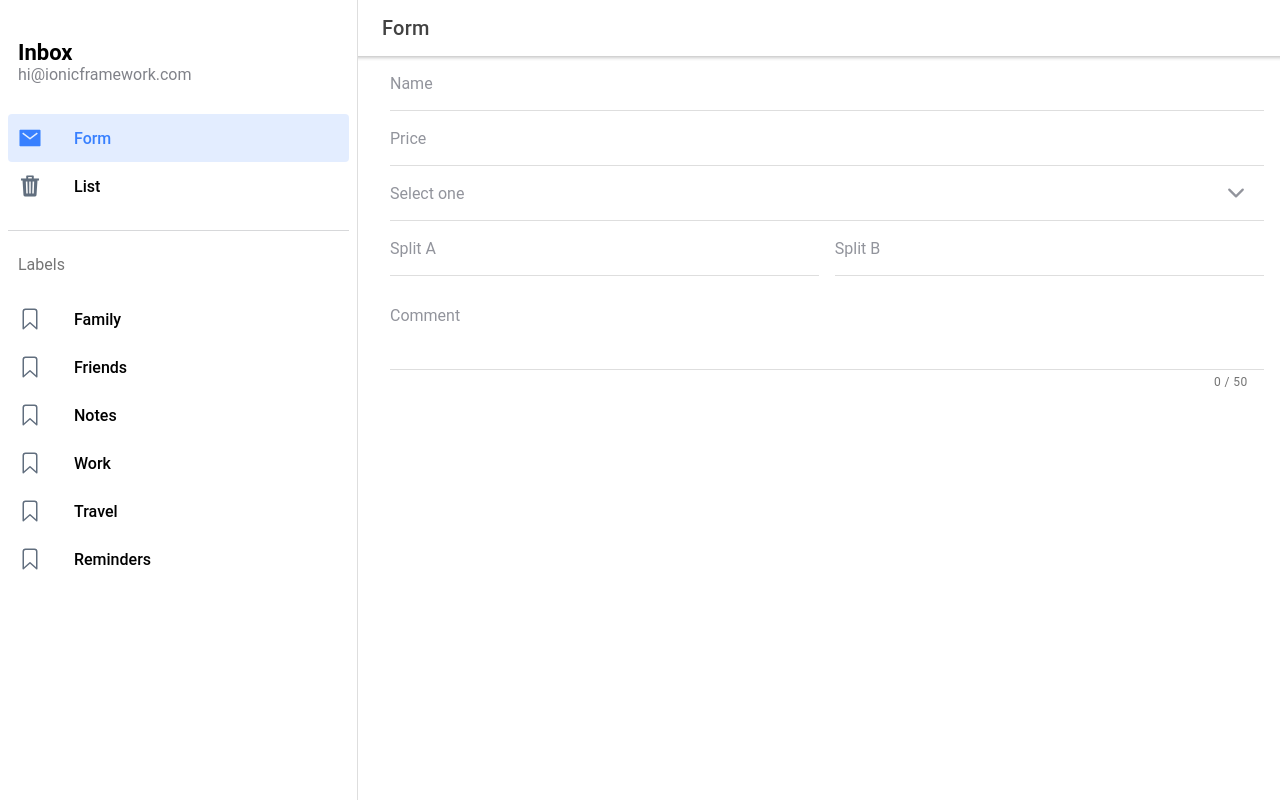
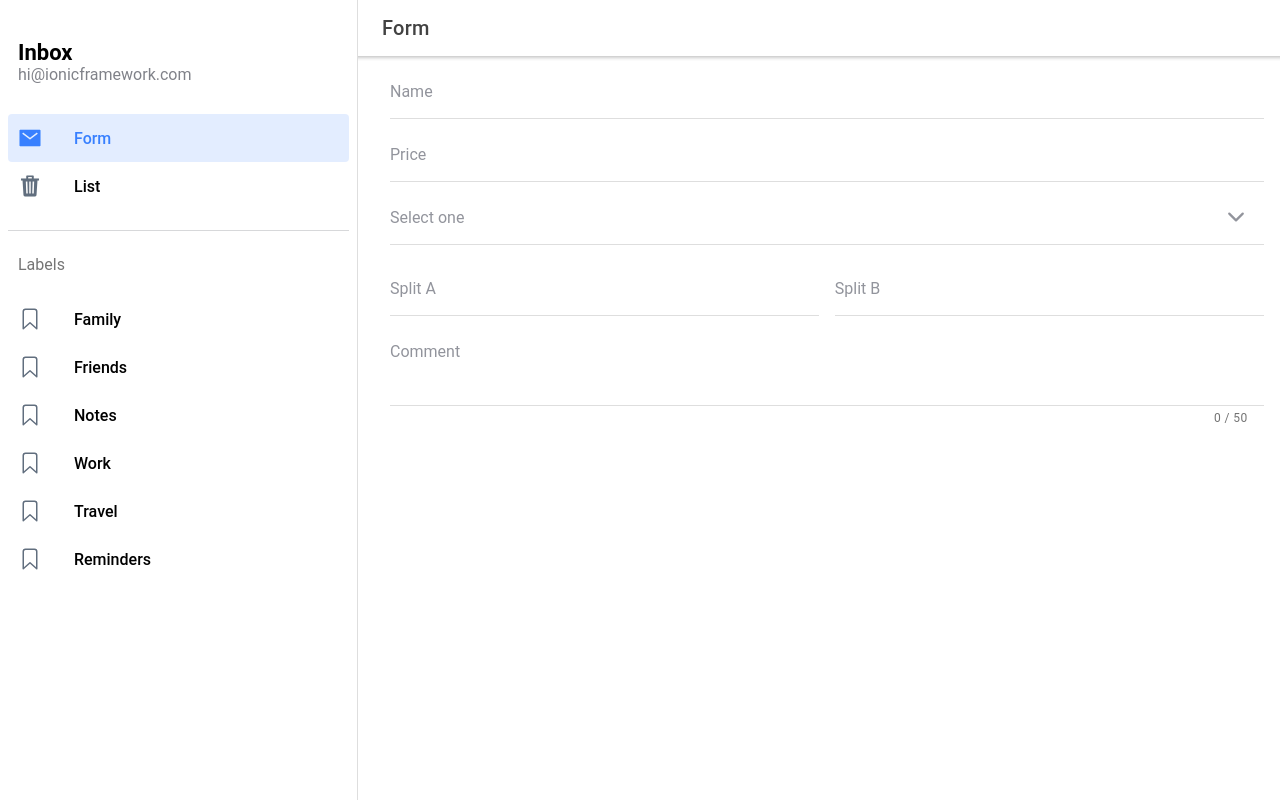
Before and after one commit to 5hee75/ionic-starter, a React (Create React App) app: page /page/Inbox in a window 1280 px wide. Built offline with nearby package versions, Linux system fonts and the light colour scheme.

Commit message:
Abstracting split form row and adding styles.

```diff
--- a/src/components/Input.jsx
+++ b/src/components/Input.jsx
@@ -8,7 +8,9 @@ import {
   IonIcon,
   IonTextarea,
   IonText,
-  IonNote
+  IonNote,
+  IonRow,
+  IonCol
 } from "@ionic/react";
 
 export const InputItem = styled(IonItem).attrs((props) => ({
@@ -59,7 +61,7 @@ const InputBase = ({ children, ...props }) => (
 
 export const Input = ({ adornment = "", ...props }) => {
   return (
-    <InputBase {...props}>
+    <InputBase className="form-row" {...props}>
       <IonInput {...props}>
         {adornment && (
           <IonIcon slot="start" className="adornment" icon={adornment} />
@@ -71,8 +73,20 @@ export const Input = ({ adornment = "", ...props }) => {
 
 export const TextArea = ({ maxLength, ...props }) => {
   return (
-    <InputBase counter {...props}>
+    <InputBase className="form-row" counter {...props}>
       <IonTextarea maxlength={maxLength} />
     </InputBase>
   );
 };
+
+export const SplitRow = ({ children = null }) => {
+  const childArr = React.Children.toArray(children);
+
+  return (
+    <IonRow className="form-row">
+      {childArr.map((child) => (
+        <IonCol className="ion-no-padding">{child}</IonCol>
+      ))}
+    </IonRow>
+  );
+};
--- a/src/components/Select.jsx
+++ b/src/components/Select.jsx
@@ -137,7 +137,7 @@ export function SelectOptionList({
 
 const SelectItem = styled(IonItem).attrs((props) => {
   // Build Ionic classes to match styles of IonItem containing native input fields
-  let classes = ["item-select", "item-interactive"];
+  let classes = ["form-row", "item-select", "item-interactive"];
   if (props.active) {
     classes.push("item-has-focus");
   }
--- a/src/pages/Page.css
+++ b/src/pages/Page.css
@@ -6,3 +6,7 @@ ion-item.input.item-has-focus .show-focused,
 ion-item.input.item-has-value .show-focused {
   visibility: visible;
 } */
+
+.form-row {
+  margin-top: 8px;
+}
--- a/src/pages/Page.tsx
+++ b/src/pages/Page.tsx
@@ -1,6 +1,5 @@
-import React, { useEffect, useState } from "react";
+import React, { useState } from "react";
 import {
-  IonSelect,
   IonButtons,
   IonContent,
   IonHeader,
@@ -8,53 +7,20 @@ import {
   IonPage,
   IonTitle,
   IonToolbar,
-  IonInput,
-  IonItem,
-  IonLabel,
-  IonModal,
-  useIonModal,
-  IonButton,
-  IonSelectOption,
-  IonTextarea,
-  IonText,
-  IonIcon,
   IonRow,
   IonCol
 } from "@ionic/react";
 import { logoUsd } from "ionicons/icons";
-import { useParams } from "react-router";
-import ExploreContainer from "../components/ExploreContainer";
 
-import { Input, TextArea } from "../components/Input";
-import { Select, List } from "../components/Select";
+import { Input, TextArea, SplitRow } from "../components/Input";
+import { Select } from "../components/Select";
 
 import "./Page.css";
 
-const Stuff: React.FC = () => {
-  return <div>Hello there, Mr. Sheets</div>;
-};
-
 const Page: React.FC = () => {
-  // const { name } = useParams<{ name: string }>();
   const name = "Form";
-  // const [show, setShow] = React.useState(false);
-
-  const [show, hide] = useIonModal(Stuff, {
-    initialBreakpoint: 0.01,
-    breakpoints: [0.01, 0.5]
-  });
 
   const [selected, setSelected] = useState(null);
-
-  // useEffect(() => {
-  //   show({
-  //     backdropDismiss: false,
-  //     breakpoints: [0.025, 0.5],
-  //     initialBreakpoint: 0.025,
-  //     showBackdrop: false
-  //   });
-  //   return () => hide();
-  // }, [show, hide]);
 
   return (
     <IonPage>
@@ -76,6 +42,7 @@ const Page: React.FC = () => {
           inputMode="decimal"
           type="number"
         />
+
         <Select
           label="Select one"
           value={selected}
@@ -84,64 +51,26 @@ const Page: React.FC = () => {
             { label: "Second", value: 2 }
           ]}
           onSelect={(newSelected) => {
-            console.log("Selected value(s)", newSelected);
             setSelected(newSelected);
           }}
         />
-        <IonRow style={{ marginBottom: 12 }}>
+
+        <SplitRow>
+          <Input label="Split A" />
+          <Input label="Split B" />
+        </SplitRow>
+        {/* <IonRow>
           <IonCol className="ion-no-padding">
             <Input label="Split A" />
           </IonCol>
+
           <IonCol className="ion-no-padding">
             <Input label="Split B" />
           </IonCol>
-        </IonRow>
+        </IonRow> */}
 
         <TextArea label="Comment" maxLength={50} />
-
-        {/* <IonItem className="input" lines="inset">
-          <IonLabel>Inline</IonLabel>
-          <IonInput />
-        </IonItem>
-
-        <IonItem className="input" lines="inset">
-          <IonLabel position="stacked">Stacked</IonLabel>
-          <IonInput />
-        </IonItem>
-
-        <IonItem className="input" lines="inset">
-          <IonLabel position="floating">Floating</IonLabel>
-          <IonInput />
-        </IonItem>
-
-        <IonItem className="input" lines="inset">
-          <IonLabel position="floating">Adornement</IonLabel>
-          <IonInput>
-            <IonIcon className="show-focused" icon={logoUsd} />
-          </IonInput>
-        </IonItem>
-
-        <IonItem className="input" fill="outline">
-          <IonLabel position="floating">Outlined</IonLabel>
-          <IonInput />
-        </IonItem> */}
-
-        {/*<IonButton
-          onClick={() =>
-            show({ initialBreakpoint: 0.01, breakpoints: [0.01, 0.5] })
-          }
-        >
-          Show
-        </IonButton> */}
       </IonContent>
-      {/* <IonModal
-          isOpen={true}
-          backdropDismiss={false}
-          initialBreakpoint={0.025}
-          breakpoints={[0.025, 0.5]}
-        >
-          <Stuff />
-        </IonModal> */}
     </IonPage>
   );
 };
```
